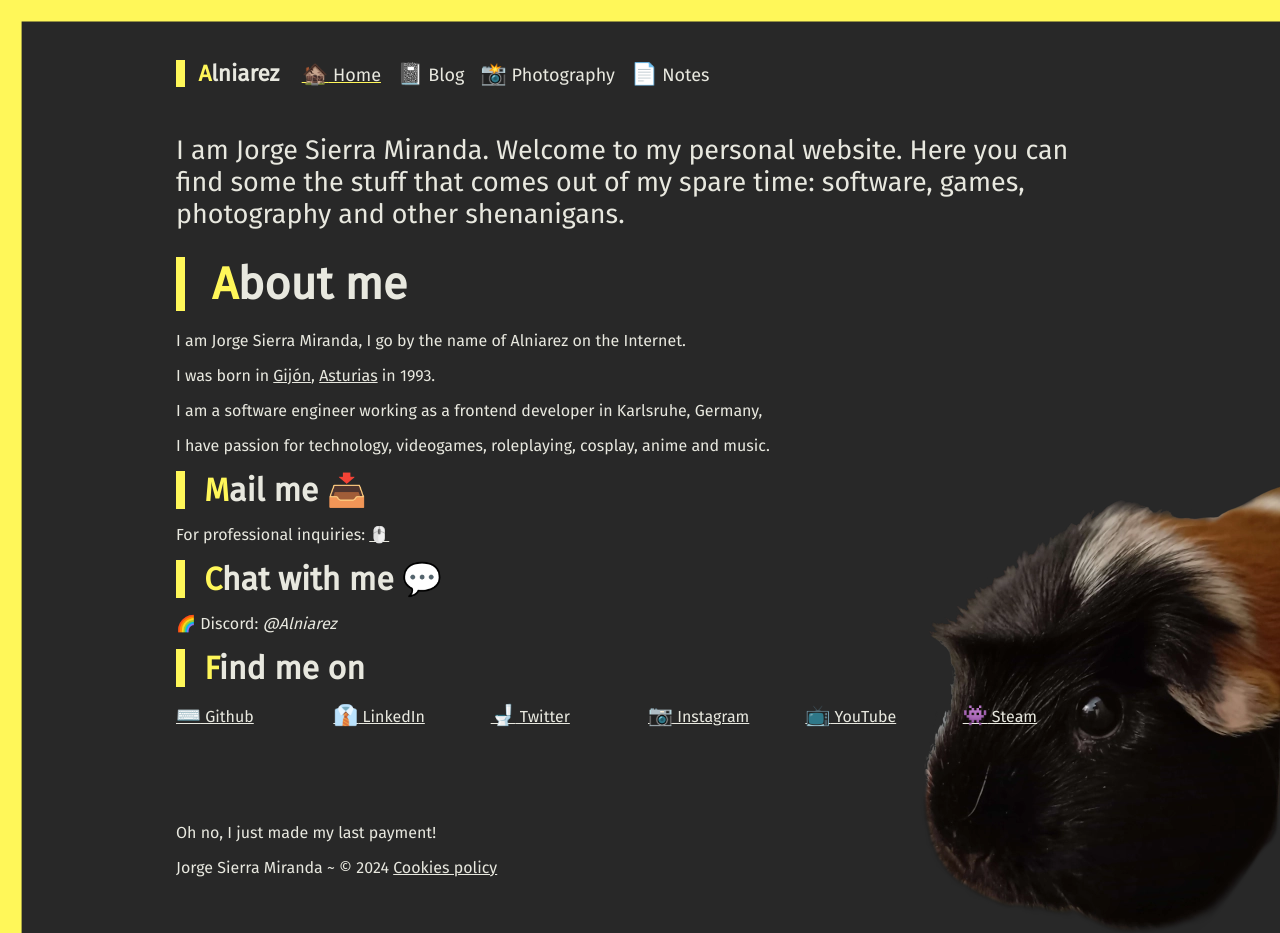
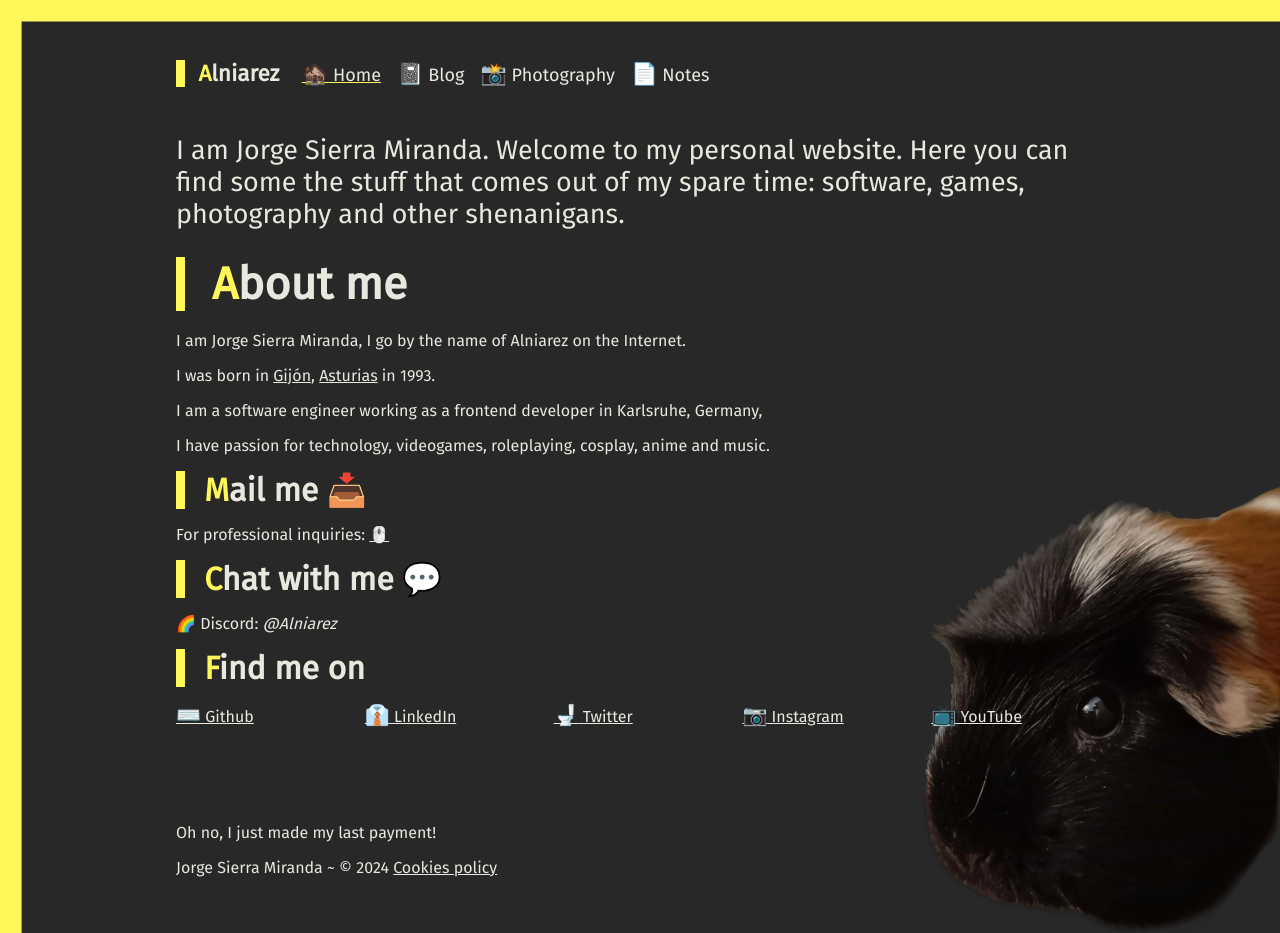
Before and after one commit to Alniarez/alniarez-web, a Jekyll site: the page built from index.md, in a window 1280 px wide. Built offline with Jekyll 4.4.1, drawn with Linux system fonts in a browser that asks for light colours.

Commit message:
Update index.md

```diff
--- a/index.md
+++ b/index.md
@@ -32,7 +32,6 @@ For professional inquiries: [🖱️](#){: class="secretMailto" data-secret="uHG
 [🚽 Twitter](https://twitter.com/Alniarez)
 [📷 Instagram](https://www.instagram.com/alniarez/)
 [📺 YouTube](https://www.youtube.com/channel/UCapN1clZl8sar00SQ0rafSA/)
-[👾 Steam](https://steamcommunity.com/id/Alniarez/)
 {: .grid}
 
 <script defer src="/assets/js/encryption.js"></script>
```
